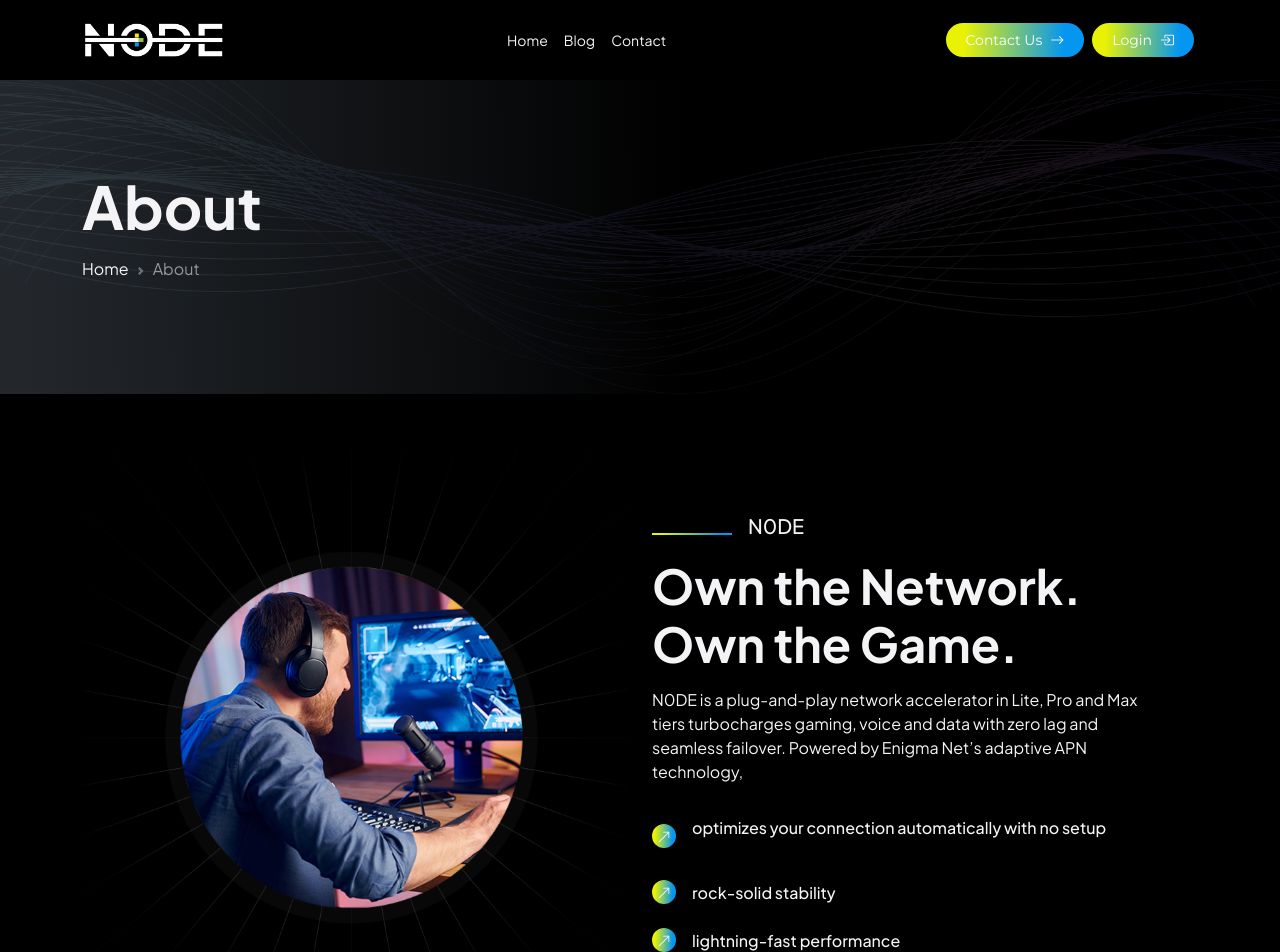
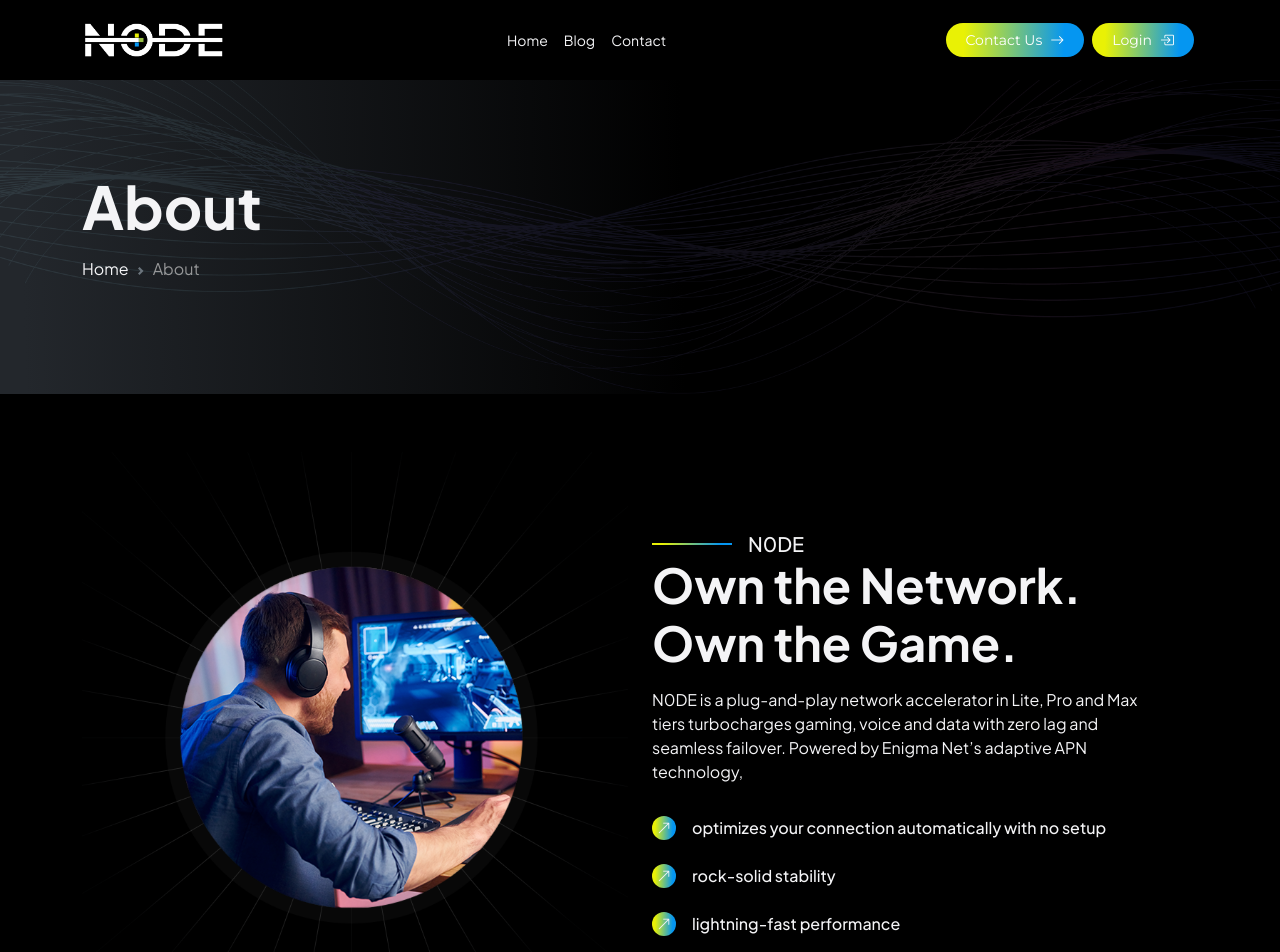
Before and after one commit to Enigma-Incorporated-Ltd/N0DE-Website, a React (Vite) app: page /about in a window 1280 px wide. Shown: the top 952 px of the page. Built offline with nearby package versions, Linux system fonts and the light colour scheme.

Commit message:
Fix invalid nested <p> tags in AboutAreaHomeOne
cgen-60edbdcbf2f6478cbe890e83adbd40e7

```diff
--- a/src/components/homes/home/AboutAreaHomeOne.tsx
+++ b/src/components/homes/home/AboutAreaHomeOne.tsx
@@ -18,9 +18,7 @@ const AboutAreaHomeOne = () => {
                 data-cue="fadeIn"
               >
                 <div className="flex-shrink-0 d-inline-block w-20 h-2px bg-primary-gradient"></div>
-                <span className="d-block fw-medium text-light fs-20">
-                  <p>N0DE</p>
-                </span>
+                <span className="d-block fw-medium text-light fs-20">N0DE</span>
               </div>
               <h2 className="text-light" data-cue="fadeIn">
                 Own the Network. <br />
@@ -38,9 +36,7 @@ const AboutAreaHomeOne = () => {
                     <i className="bi bi-arrow-up-right"></i>
                   </span>
                   <span className="d-block flex-grow-1 fw-medium text-light">
-                    <p>
-                      optimizes your connection automatically with no setup
-                    </p>
+                    optimizes your connection automatically with no setup
                   </span>
                 </li>
                 <li className="d-flex align-items-center gap-4">
```
